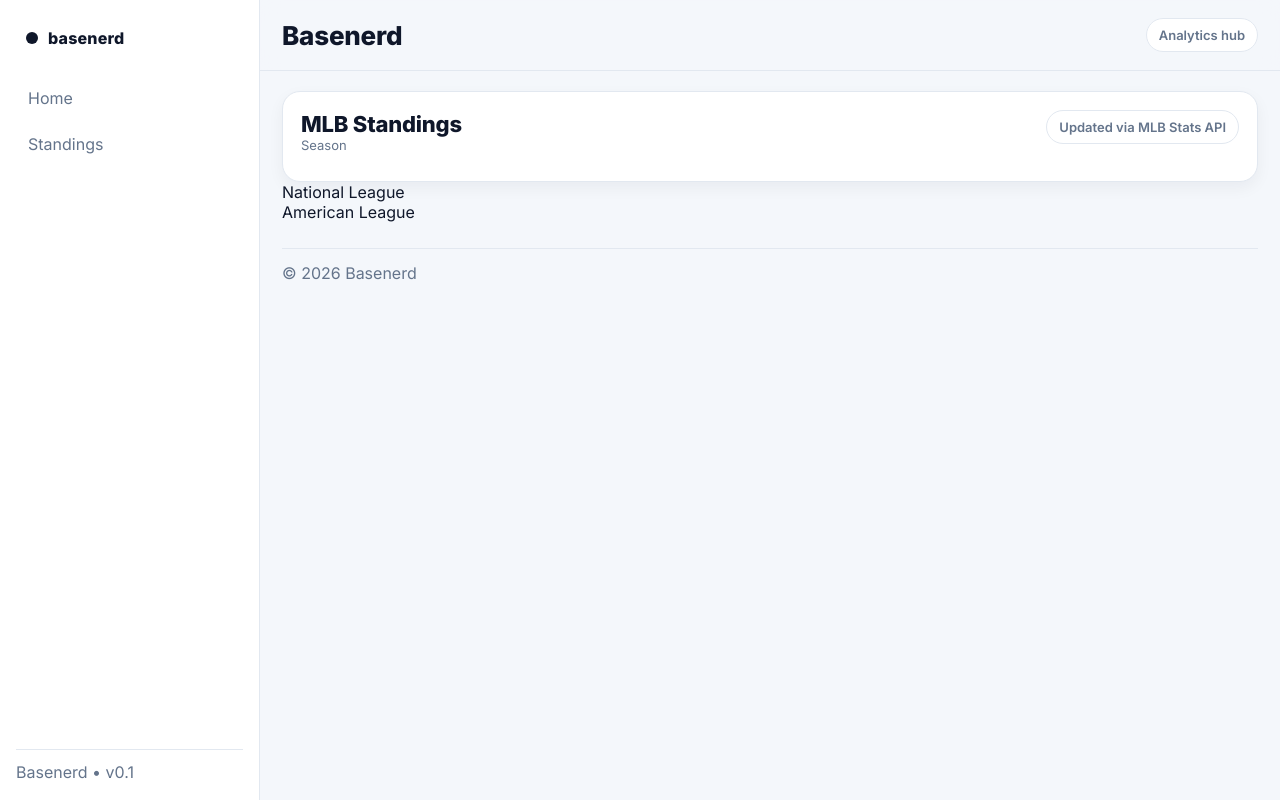
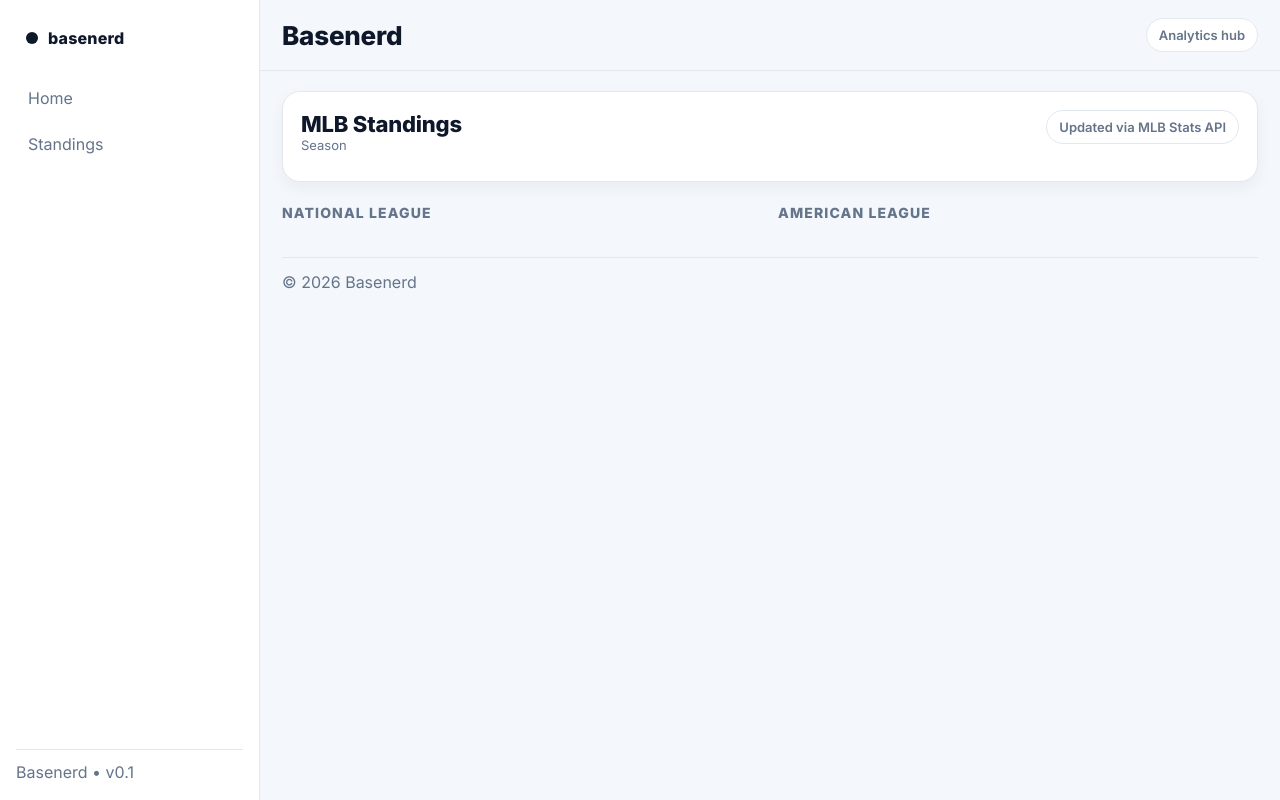
Before and after one commit to basenerd/basenerd-backend, a Python web app: template templates/standings.html in a window 1280 px wide. Run offline with Jinja, Linux system fonts and the light colour scheme; the template is opened without the code that fills it, so the values that code supplies are empty.

Commit message:
Update styles.css

```diff
--- a/static/styles.css
+++ b/static/styles.css
@@ -310,3 +310,56 @@ p{
     margin-top: 0;
   }
 }
+/* ---- Standings 2-column layout ---- */
+.standings-grid{
+  display: grid;
+  grid-template-columns: 1fr 1fr;
+  gap: 16px;
+  align-items: start;
+  margin-top: 16px;
+}
+
+.standings-col-title{
+  font-weight: 800;
+  font-size: 14px;
+  color: var(--muted);
+  letter-spacing: 0.08em;
+  text-transform: uppercase;
+  margin: 6px 0 10px;
+}
+
+/* collapse to 1 column on smaller screens */
+@media (max-width: 1100px){
+  .standings-grid{
+    grid-template-columns: 1fr;
+  }
+}
+
+/* ---- Team cell with logo ---- */
+.teamcell{
+  display: flex;
+  align-items: center;
+  gap: 10px;
+  font-weight: 700;
+}
+
+.teamlogo{
+  width: 18px;
+  height: 18px;
+  display: block;
+}
+
+.teamabbr{
+  letter-spacing: 0.02em;
+}
+
+/* ---- Center numeric columns ---- */
+.table-centered thead th.num,
+.table-centered tbody td.num{
+  text-align: center;
+  font-variant-numeric: tabular-nums;
+}
+
+.table-centered .teamcol{
+  text-align: left;
+}
```
